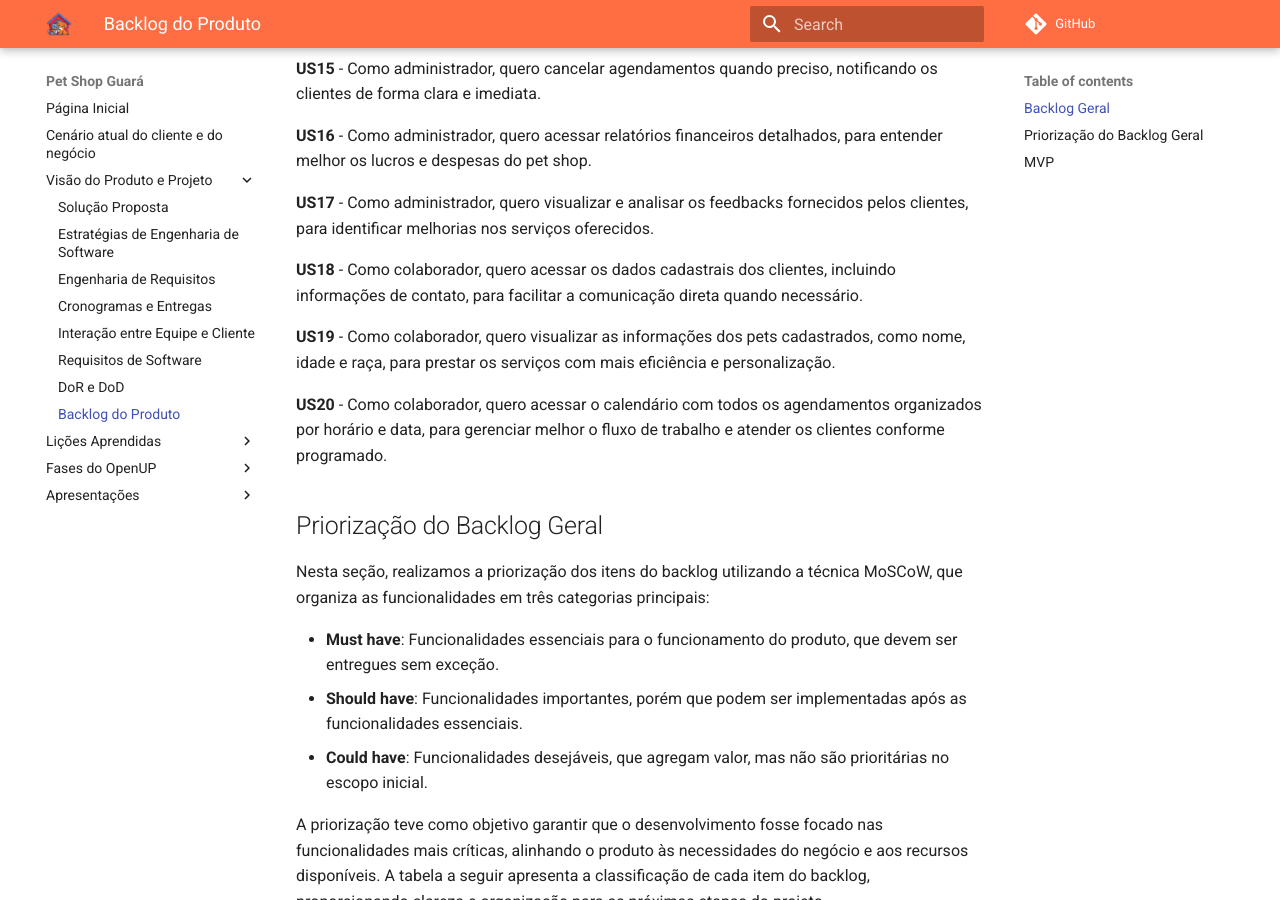
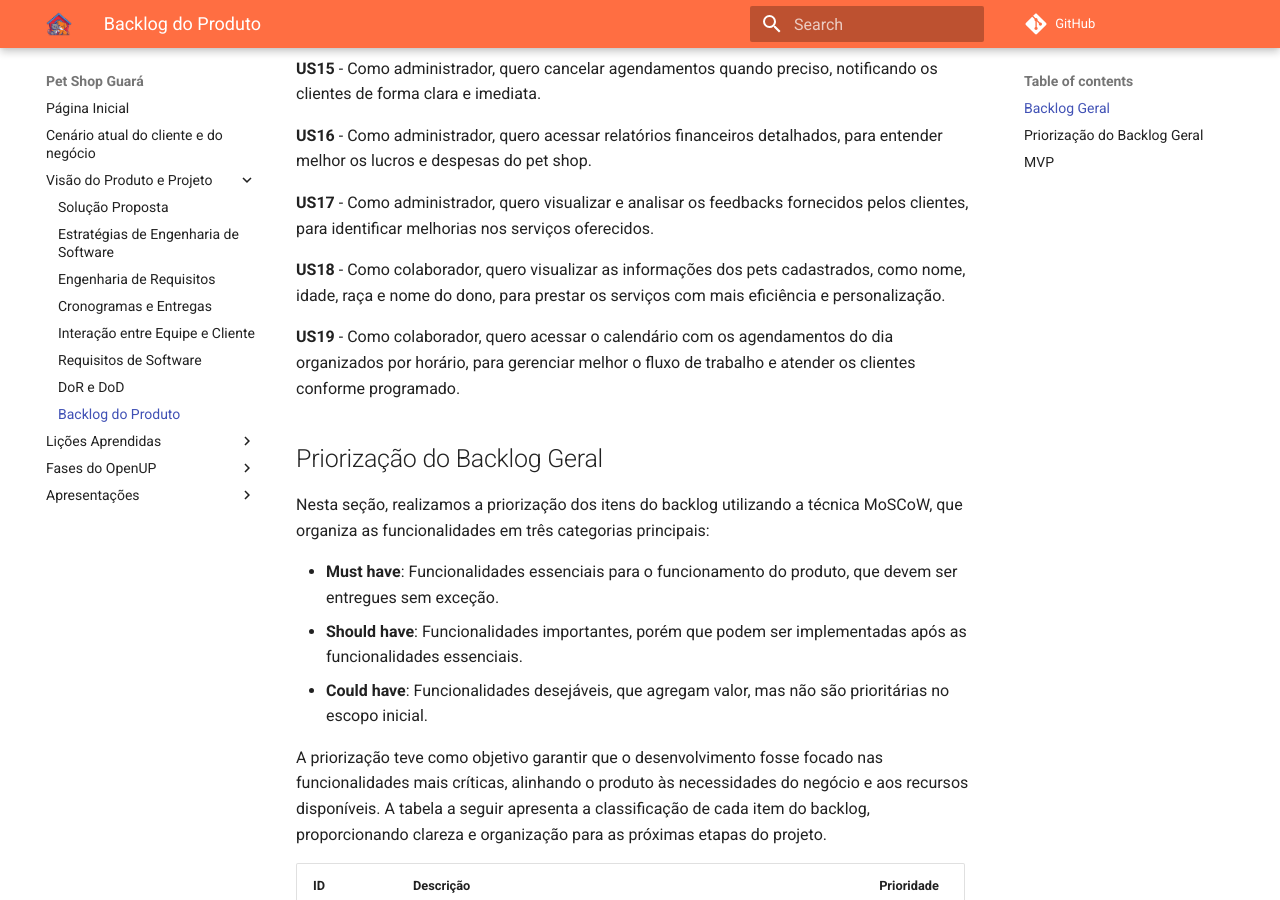
Before and after one commit to mdsreq-fga-unb/2024.2-T03-PetShopGuara, an MkDocs documentation site: the page built from docs/VisãoProduto/Backlog.md, in a window 1280 px wide and 900 px high, scrolled down 1258 px. Built offline with MkDocs 1.6.1 and Material for MkDocs 9.7.7, drawn with Linux system fonts in a browser that asks for light colours; comment, search, counter and statistics services are not loaded; some of the changed text lies outside the part shown.

Commit message:
docs: tirando requisitos que o cliente não quer

```diff
--- a/docs/VisãoProduto/Backlog.md
+++ b/docs/VisãoProduto/Backlog.md
@@ -36,11 +36,9 @@
 
 **US17** - Como administrador, quero visualizar e analisar os feedbacks fornecidos pelos clientes, para identificar melhorias nos serviços oferecidos.
 
-**US18** - Como colaborador, quero acessar os dados cadastrais dos clientes, incluindo informações de contato, para facilitar a comunicação direta quando necessário.
+**US18** - Como colaborador, quero visualizar as informações dos pets cadastrados, como nome, idade, raça e nome do dono, para prestar os serviços com mais eficiência e personalização.
 
-**US19** - Como colaborador, quero visualizar as informações dos pets cadastrados, como nome, idade e raça, para prestar os serviços com mais eficiência e personalização.
-
-**US20** - Como colaborador, quero acessar o calendário com todos os agendamentos organizados por horário e data, para gerenciar melhor o fluxo de trabalho e atender os clientes conforme programado.
+**US19** - Como colaborador, quero acessar o calendário com os agendamentos do dia organizados por horário, para gerenciar melhor o fluxo de trabalho e atender os clientes conforme programado.
 
 ## Priorização do Backlog Geral
 Nesta seção, realizamos a priorização dos itens do backlog utilizando a técnica MoSCoW, que organiza as funcionalidades em três categorias principais:
@@ -70,9 +68,8 @@ A priorização teve como objetivo garantir que o desenvolvimento fosse focado n
 | **US15** |Cancelar Agendamentos  | Should have     |
 | **US16** |Consultar Dados Financeiro  | Could have     |
 | **US17** |Consultar os Feedbacks Forncecidos  | Could have     |
-| **US18** |Consultar Dados dos Clientes por Parte dos Funcionários  | Should have     |
-| **US19** |Consultar Informações dos Pets por Parte dos Funcionários  | Should have     |
-| **US20** |Vizualizar Calendário com Agendamentos por Parte dos Funcionários  | Must have     |
+| **US18** |Consultar Informações dos Pets por Parte dos Funcionários  | Should have     |
+| **US19** |Vizualizar Calendário com Agendamentos do Dia por Parte dos Funcionários  | Must have     |
 
 ## MVP
 O Produto Mínimo Viável (MVP) é uma versão do produto que inclui as funcionalidades essenciais e prioritárias, selecionadas por meio da técnica MoSCoW, para atender às necessidades principais do cliente, permitindo o lançamento inicial do sistema com as funcionalidades mais críticas.
@@ -101,11 +98,9 @@ As funcionalidades escolhidas para o MVP são:
 
 11. **Cancelar Agendamentos**
 
-12. **Consultar Dados dos Clientes**
+12. **Consultar Informações dos Pets por Parte dos Funcionários**
 
-13. **Consultar Informações dos Pets**
-
-14. **Visualizar Calendário com Agendamentos**
+13. **Visualizar Calendário com Agendamentos do Dia**
 
 <center>
 ![mvp](../assets/imgs/mvp.jpeg)
```
Also changed, not shown: docs/VisãoProduto/Requisitos.md (+2 -3 lines).
